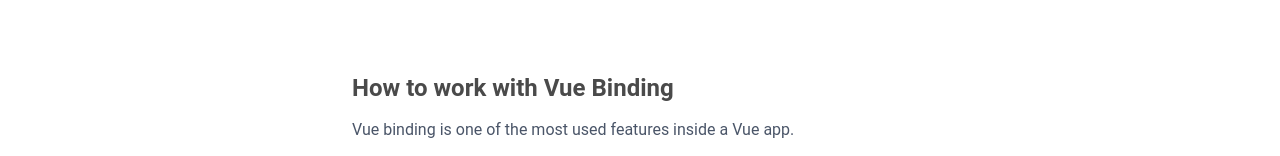
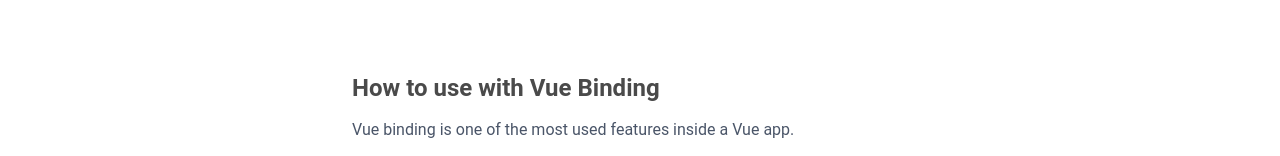
Before and after one commit to victormachadogp/my-portfolio, a Vue app: page / in a window 1280 px wide. Shown: the part 1294-1450 px from the top of the page. Built offline with nearby package versions, Linux system fonts and the light colour scheme.

Commit message:
Article name changed

```diff
--- a/src/components/ArticleSection.vue
+++ b/src/components/ArticleSection.vue
@@ -2,10 +2,14 @@
   <section class="mb-10">
     <p class="text-3xl font-semibold mb-4 md:m-12 text-center mx-5">Articles</p>
     <div class="flex flex-col items-center md:ml-4">
-      <div class="bg-white shadow-custom md:mx-3 md:w-2/4 rounded-lg my-6 md:mt-0">
+      <div
+        class="bg-white shadow-custom md:mx-3 md:w-2/4 rounded-lg my-6 md:mt-0"
+      >
         <div class="p-5">
-          <h4 class="article-title">How to work with Vue Binding</h4>
-          <p class="text-gray-700">Vue binding is one of the most used features inside a Vue app.</p>
+          <h4 class="article-title">How to use with Vue Binding</h4>
+          <p class="text-gray-700">
+            Vue binding is one of the most used features inside a Vue app.
+          </p>
           <div class="flex items-center mt-4">
             <div class="w-8 h-8 bg-gray-400 rounded-full mr-2"></div>
             <p class="grey-color">Victor Machado</p>
@@ -16,12 +20,16 @@
         </div>
       </div>
 
-      <div class="bg-white shadow-custom md:mx-3 md:w-2/4 rounded-lg my-6 md:mt-0">
+      <div
+        class="bg-white shadow-custom md:mx-3 md:w-2/4 rounded-lg my-6 md:mt-0"
+      >
         <div class="p-5">
           <h4 class="article-title">How to work with Vue Binding</h4>
-          <p
-            class="text-gray-700"
-          >Lorem ipsum dolor sit amet consectetur adipisicing elit. Quaerat ea ex nam rerum laborum blanditiis, dolorum ut. Labore esse odit tempore rem eveniet.</p>
+          <p class="text-gray-700">
+            Lorem ipsum dolor sit amet consectetur adipisicing elit. Quaerat ea
+            ex nam rerum laborum blanditiis, dolorum ut. Labore esse odit
+            tempore rem eveniet.
+          </p>
           <div class="flex items-center mt-4">
             <div class="w-8 h-8 bg-gray-400 rounded-full mr-2"></div>
             <p class="grey-color">Victor Machado</p>
```
